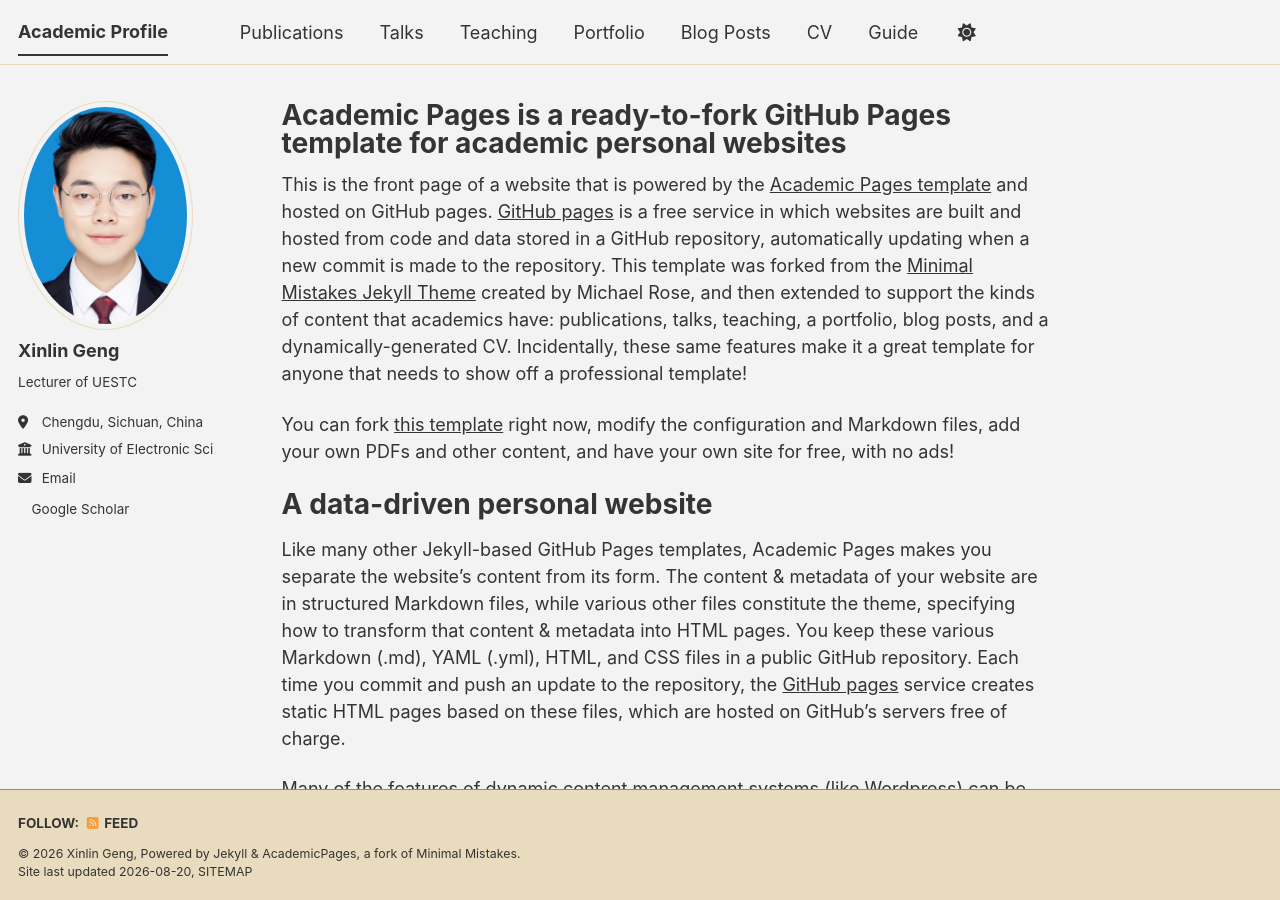
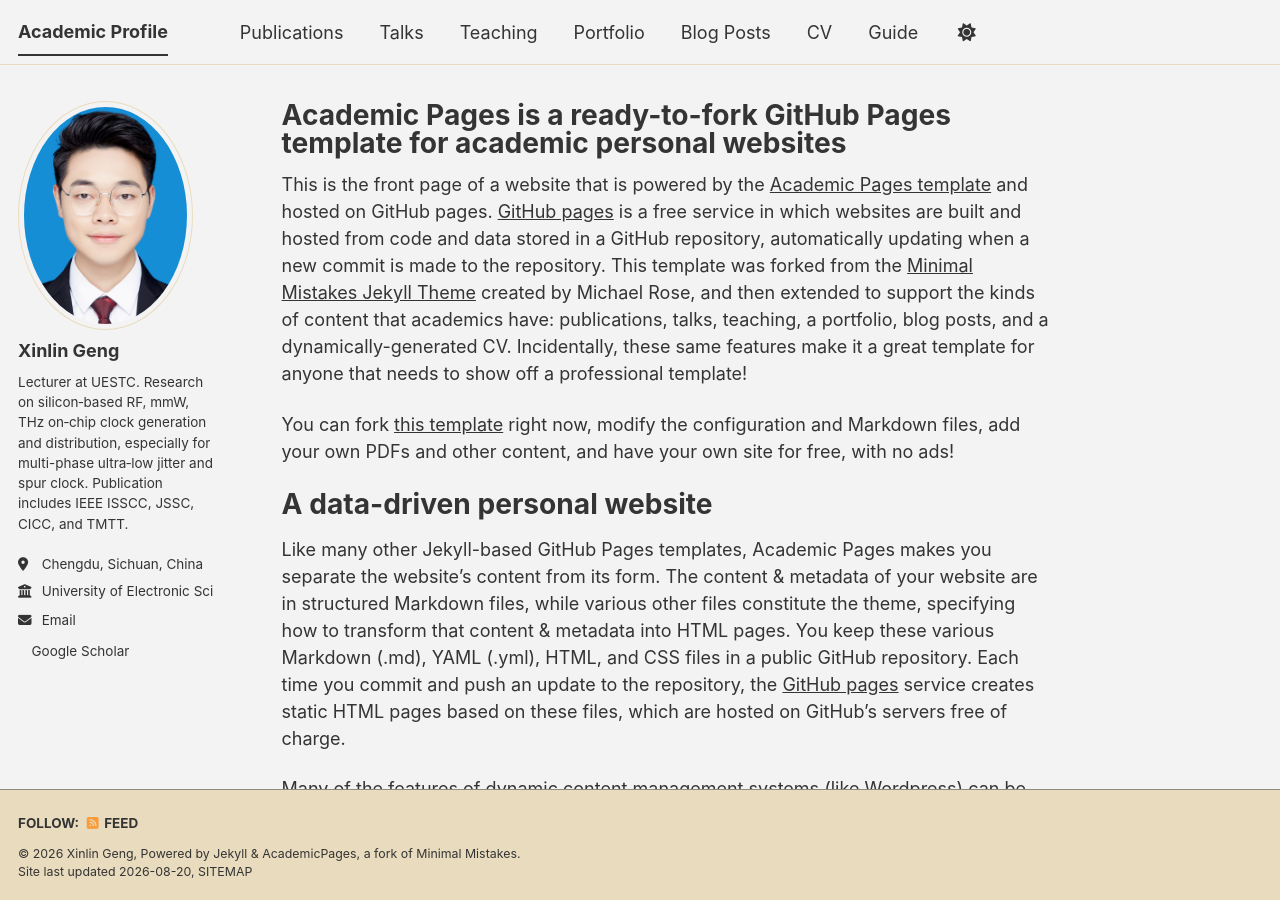
Before and after one commit to Xinlin2026/xlgeng86.github.io, a Jekyll site: the page built from _pages/about.md, in a window 1280 px wide and 900 px high. Built offline with Jekyll 4.4.1, drawn with Linux system fonts in a browser that asks for light colours; a style sheet for code colours, icons or effects is not loaded; part of the change alters nothing that is shown.

Commit message:
Update _config.yml

```diff
--- a/_config.yml
+++ b/_config.yml
@@ -15,8 +15,8 @@ name                     : &name "Xinlin Geng"
 description              : &description "Xinlin Geng's academic portfolio"   # Update this with a general description of your site, this is the default if not overridden by a page
 url                      : https://xlgeng86.github.io # The base hostname & protocol for your site e.g. "https://[your GitHub username].github.io",
                                                            # or if you already have some other page hosted on Github then use "https://[your GitHub username].github.io/[Your Repo Name]"
-baseurl                  : "/profile" # the subpath of your site, e.g. "/blog"
-repository               : "xlgeng86.github.io"
+baseurl                  : "" # the subpath of your site, e.g. "/blog"
+repository               : "xlgeng86/xlgeng86.github.io"
 
 # Site Author - The following control what appear as part of the author content on the side bar.
 #               If a field is blank the icon and link will not appear, otherwise it will be shown.
@@ -26,7 +26,7 @@ author:
   avatar           : "photo.png"
   name             : "Xinlin Geng"
   pronouns         : # example: "she/her"
-  bio              : "Lecturer of UESTC"
+  bio              : "Lecturer at UESTC. Research on silicon‑based RF, mmW, THz on‑chip clock generation and distribution, especially for multi-phase ultra‑low jitter and spur clock. Publication includes IEEE ISSCC, JSSC, CICC, and TMTT."
   location         : "Chengdu, Sichuan, China"
   employer         : "University of Electronic Science and Technology of China"
   uri              : # URL
```
